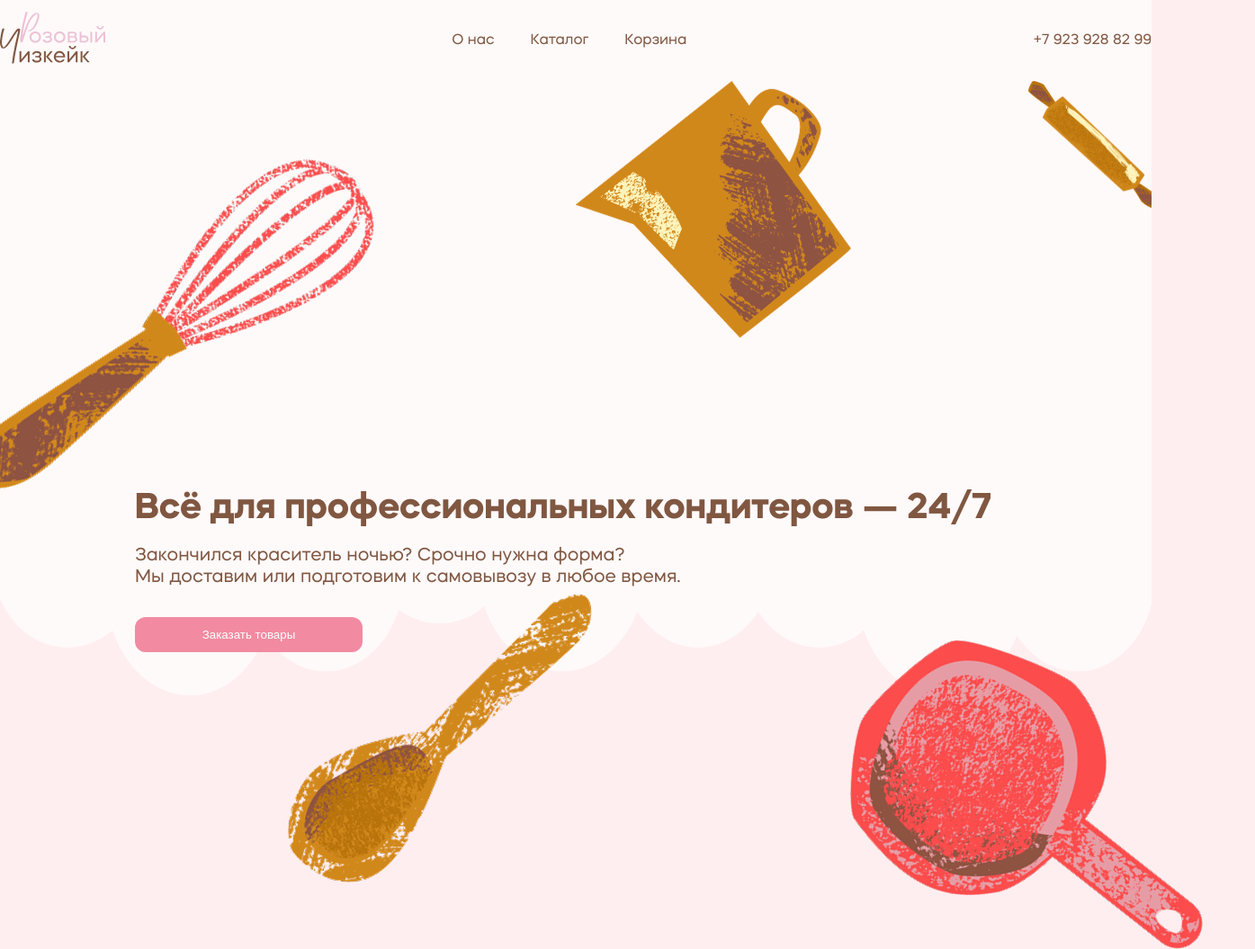
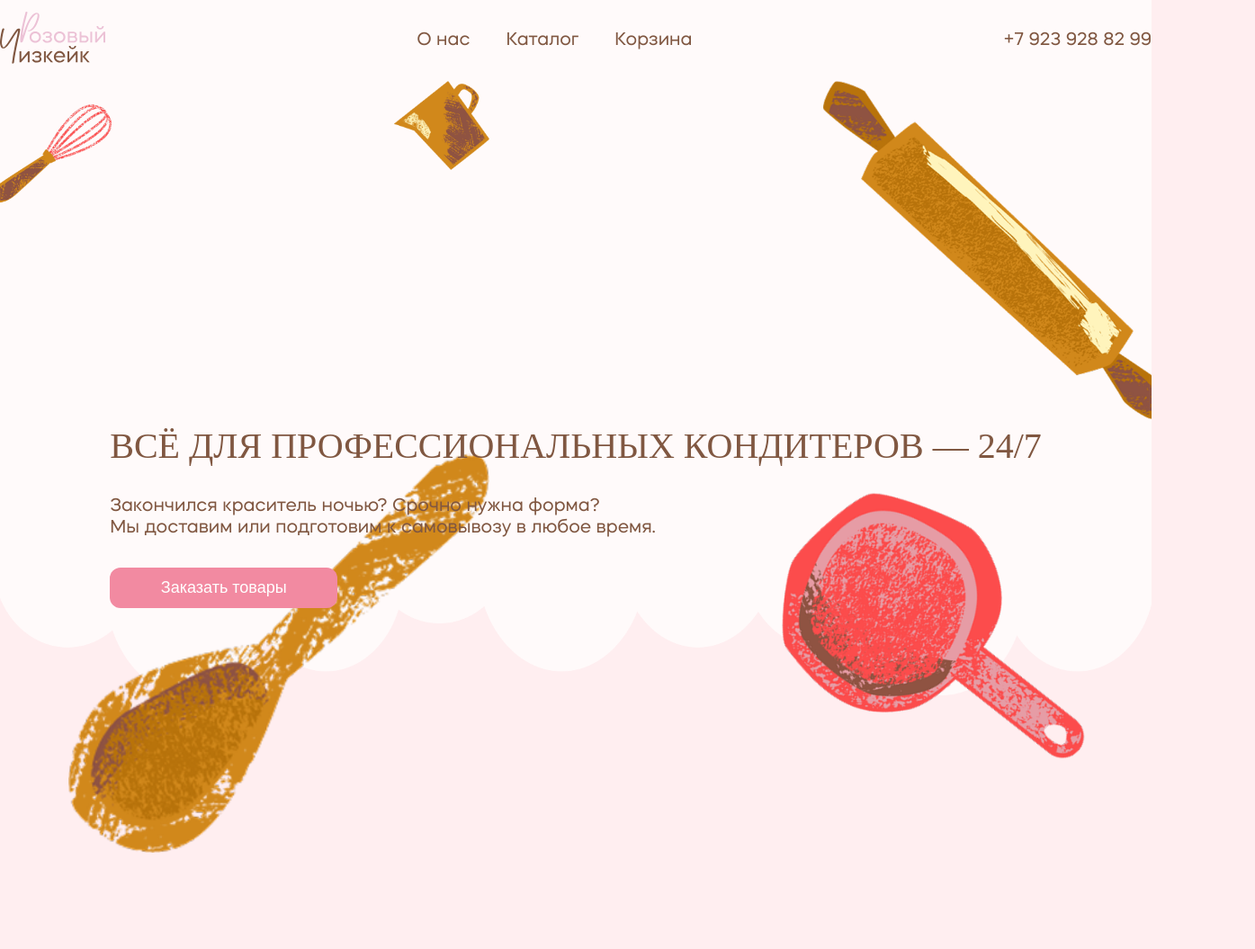
Before and after one commit to The-team-of-ADM-Nastya-Semyon-Vadim/frontend, a plain HTML site: page index.html in a window 1280 px wide. Shown: the top 1055 px of the page at 90% size, 1395 px wide, since content can reach past the window. Drawn offline with Linux system fonts and the light colour scheme; files whose address does not match are found by name.

Commit message:
немного подправил стили

```diff
--- a/index.html
+++ b/index.html
@@ -33,15 +33,15 @@
                 <img src="img/hero_back.png" alt="Фон" width="100%" >
             </div>
             <div class="background-imgs">
-                <img src="img/hero1.png" alt="Фоновая картинка" >
-                <img src="img/hero2.png" alt="Фоновая картинка" >
-                <img src="img/hero3.png" alt="Фоновая картинка" width="100%">
-                <img src="img/hero4.png" alt="Фоновая картинка" style="padding-left: 50%;">
-                <img src="img/hero5.png" alt="Фоновая картинка" style="padding-left: 50%;">
+                <img src="img/hero1.png" alt="Фоновая картинка" style="width: 100%;">
+                <img src="img/hero2.png" alt="Фоновая картинка" style="width: 80%;">
+                <img src="img/hero3.png" alt="Фоновая картинка" style="width: 80%;">
+                <img src="img/hero4.png" alt="Фоновая картинка" style="grid-column: 1/3; height: 80%;">
+                <img src="img/hero5.png" alt="Фоновая картинка" style="justify-self: start;; height: 80%;">
             </div>
 
             <div class="hero-text">
-                <h1>Всё для профессиональных кондитеров — 24/7</h1>
+                <h2>Всё для профессиональных кондитеров — 24/7</h2>
 
                 <p>
                 Закончился краситель ночью? Срочно нужна форма?
--- a/style.css
+++ b/style.css
@@ -6,11 +6,20 @@
 
 body{
     font-family: 'Mazzard H';
+    font-weight: normal;
     background:#FFEEF0;
     color:#805741;
     margin:0 auto;
+    font-size: 20px;
 }
 
+h2{
+    font-family:'Mazzard H Medium';
+    font-size: 40px;
+    font-weight: 500;
+    text-transform: uppercase;
+    margin-bottom: 16px;
+}
 main{
     max-width:1620px;
     margin:0 auto;
@@ -63,8 +72,9 @@ main{
 .background-imgs{
    grid-area:1/1;
    display: grid;
-   grid-template-columns: 50% auto auto;
-
+   column-gap: 280px;
+   grid-template-columns: auto auto auto;
+   justify-items: end;
 
 }
 .hero-text{
@@ -75,7 +85,7 @@ main{
     align-self: flex-start;
     gap: 16px;
     max-width:1620px;
-    margin: auto 150px;
+    margin: auto auto;
 }
 .hero-text h1{
     font-size:40px;
@@ -104,6 +114,8 @@ main{
     cursor:pointer;
     margin-top: 16px;
     max-width: 253px;
+    font-size: 18px;
+    font-weight: 500;
 }
 
 
```
